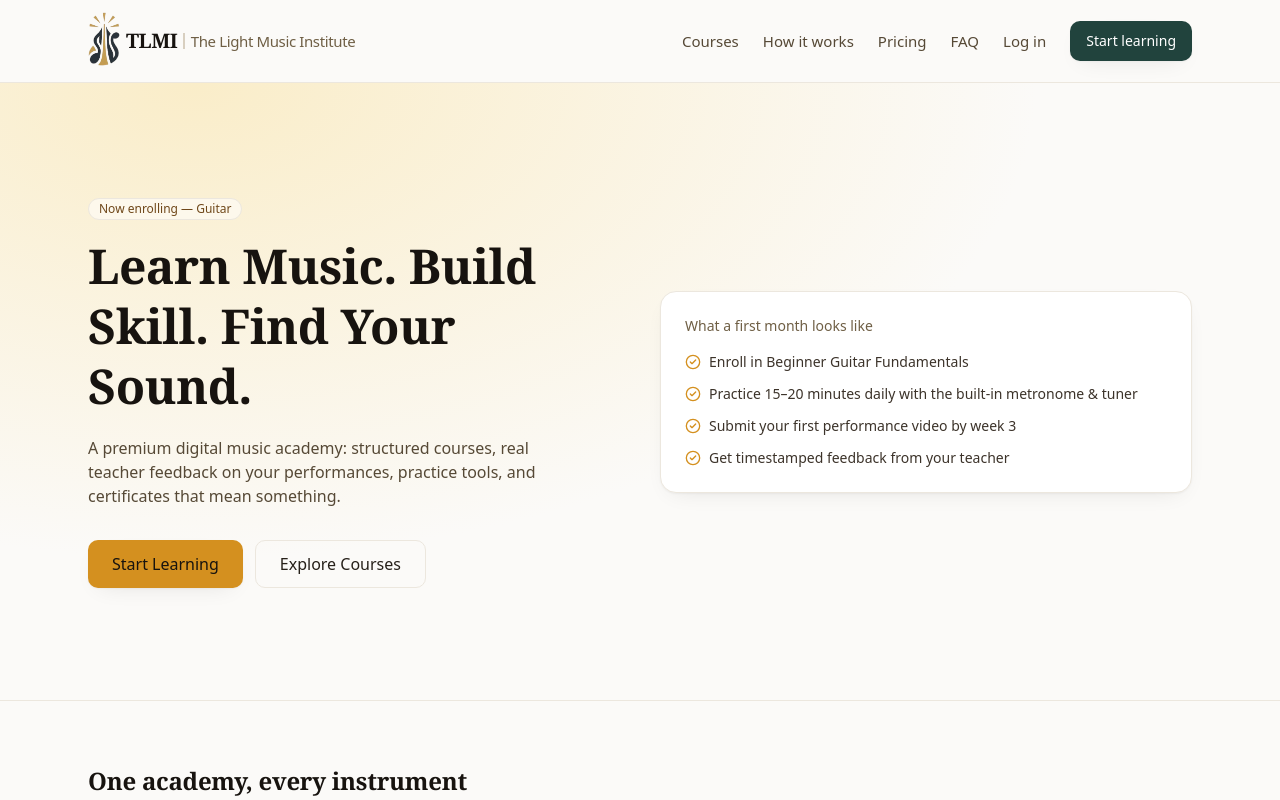
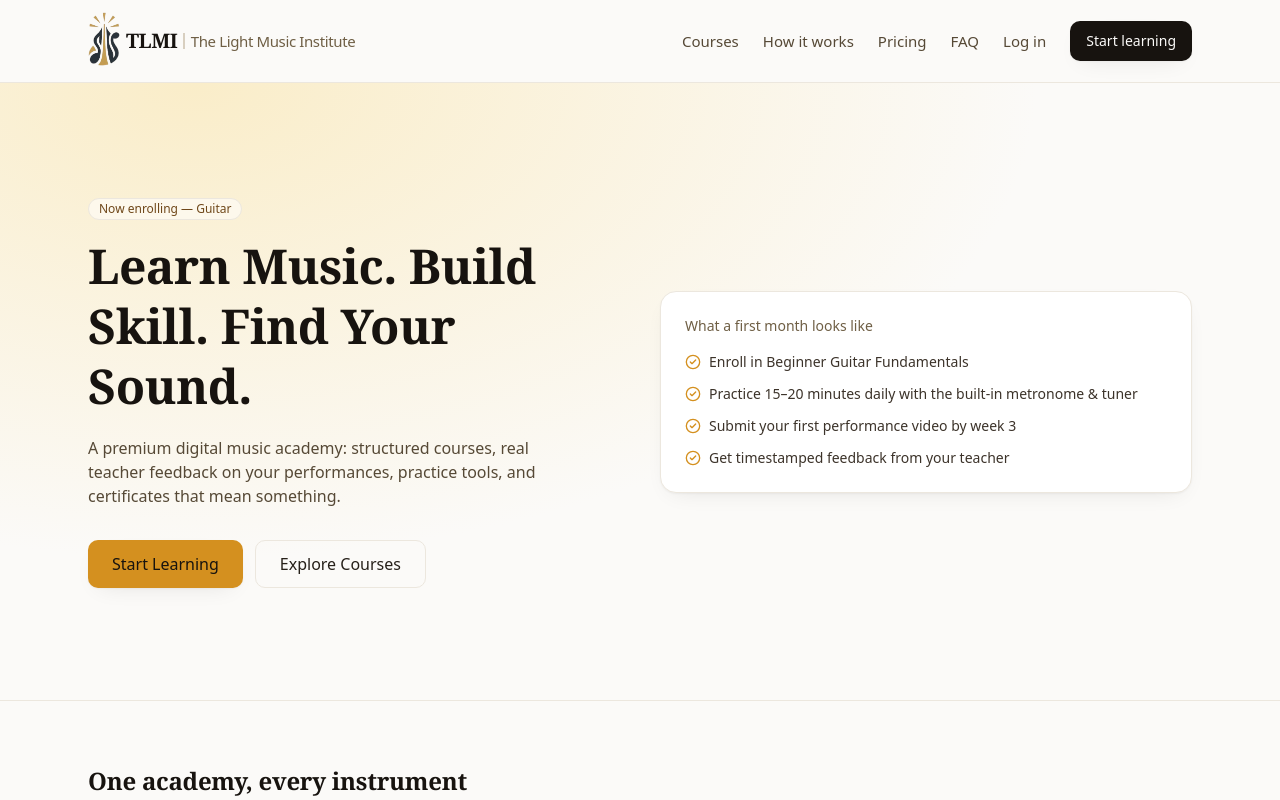
Before and after one commit to Adehex/timi, a Next.js app: page / in a window 1280 px wide. Shown: the top 800 px of the page. Built offline with nearby package versions, Linux system fonts and the light colour scheme; no server answers; the database is empty.

Commit message:
Revert 'Start learning' button color to default

```diff
--- a/src/components/layout/marketing-nav.tsx
+++ b/src/components/layout/marketing-nav.tsx
@@ -38,7 +38,7 @@ export function MarketingHeader() {
               Log in
             </Link>
           </nav>
-          <Button asChild className="bg-[#21433d] text-white hover:bg-[#1a3530]" size="md">
+          <Button asChild size="md">
             <Link href="/register">Start learning</Link>
           </Button>
         </div>
```
